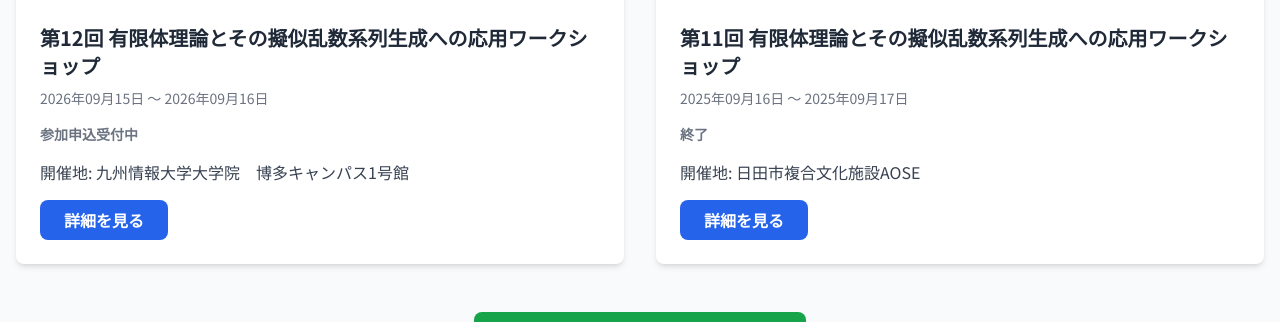
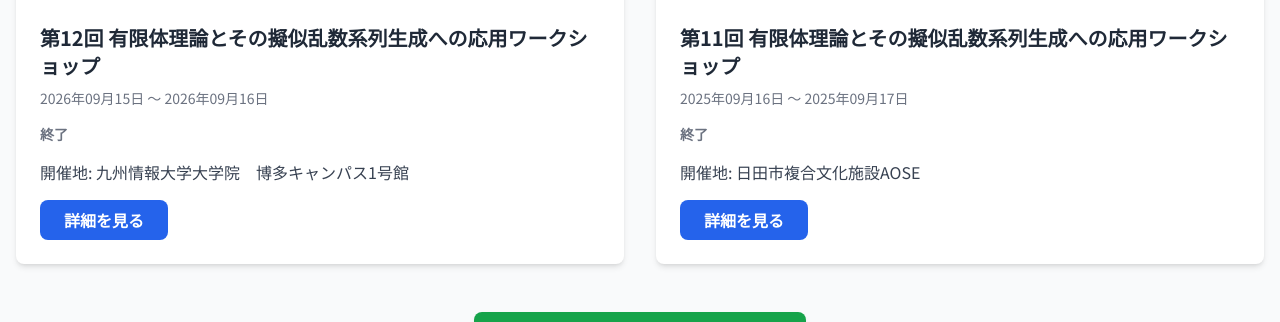
Before and after one commit to FFTPRS/WS, a Jekyll site: the page built from index.md, in a window 1280 px wide. Shown: the part 492-814 px from the top of the page. Built offline with Jekyll 4.4.1, drawn with Linux system fonts in a browser that asks for light colours; nearby versions of some CDN libraries.

Commit message:
第12回のステータスを'終了'へ更新

```diff
--- a/_data/workshops.yml
+++ b/_data/workshops.yml
@@ -2,7 +2,7 @@
   start_date: 2026-09-15
   end_date: 2026-09-16
   url: "/pages/workshop12/"
-  status: "参加申込受付中"
+  status: "終了"
   location: "九州情報大学大学院　博多キャンパス1号館"
 
 - title: "第11回 有限体理論とその擬似乱数系列生成への応用ワークショップ"
```
